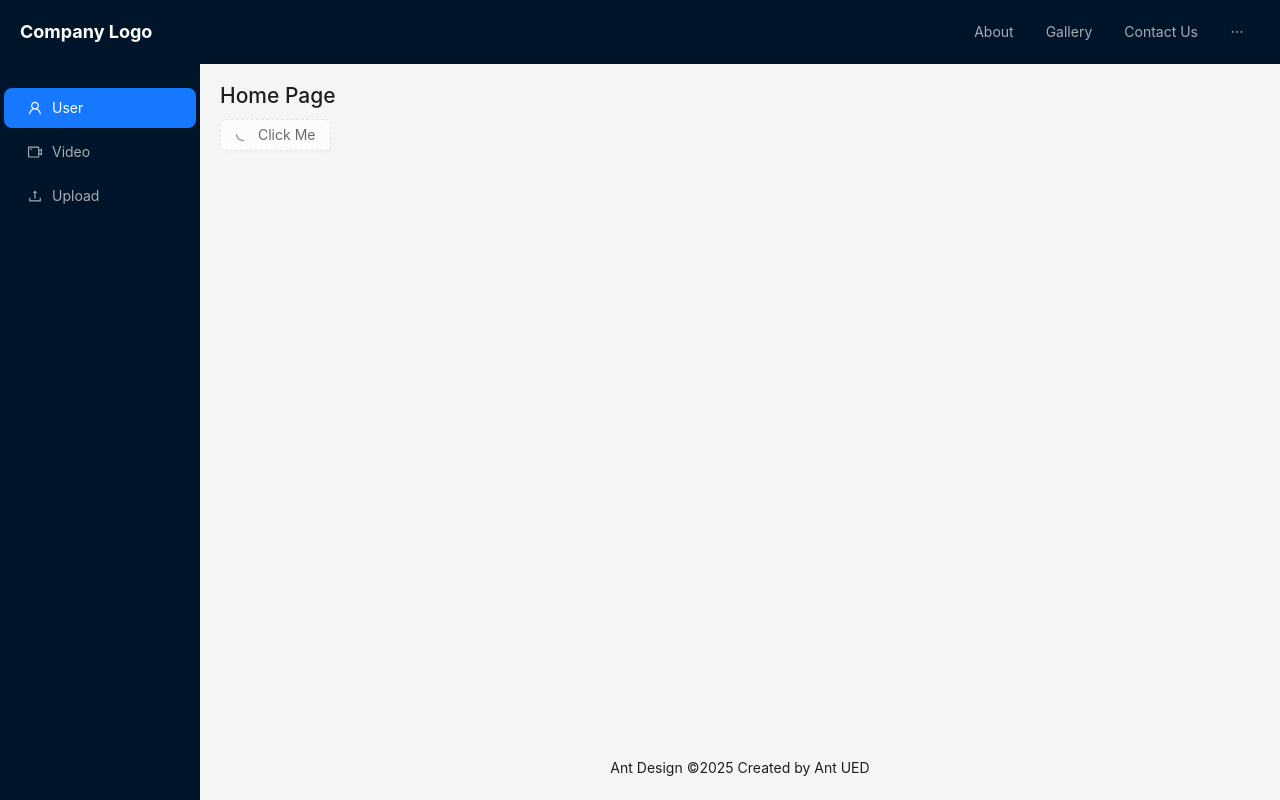
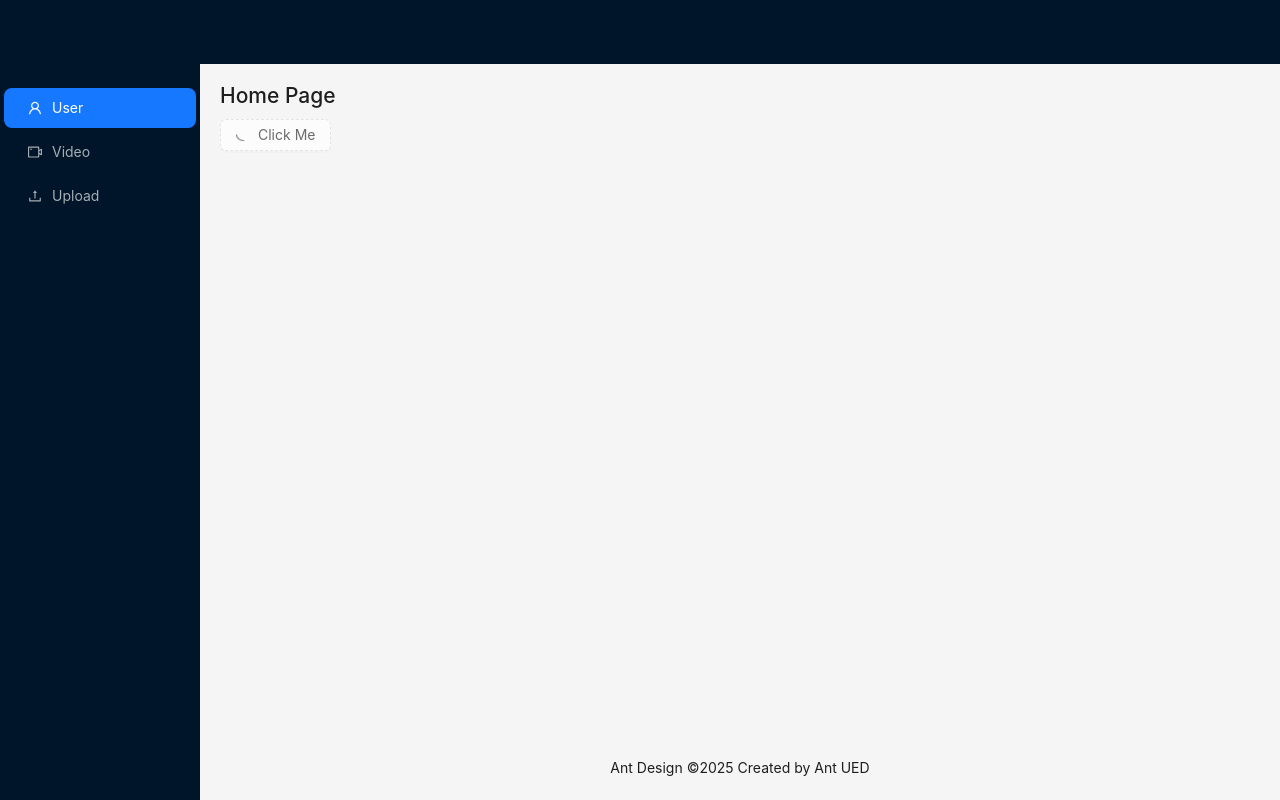
Before and after one commit to FaizanRana768/Ant-Design, a React (Vite) app: page / in a window 1280 px wide. Built offline with nearby package versions, Linux system fonts and the light colour scheme.

Commit message:
remove link from header

```diff
--- a/src/App.jsx
+++ b/src/App.jsx
@@ -20,24 +20,15 @@ const sidebarMenuItems = [
   label: <Link to={`/nav${item.key}`}>{item.label}</Link>,
 }));
 
-const headerMenuItems = [
-  { key: "about", label: <Link to="/about">About</Link> },
-  { key: "gallery", label: <Link to="/gallery">Gallery</Link> },
-  { key: "contact", label: <Link to="/contact">Contact Us</Link> },
-  { key: "blog", label: <Link to="/blog">Blog</Link> },
-];
 
 const App = () => {
   return (
     <Router>
       <Layout style={{ height: "100vh" }}>
         <Header style={{ padding: "0 20px", background: "#001529", display: "flex", alignItems: "center" }}>
-          <div style={{ flex: 1, fontSize: "18px", fontWeight: "bold" }}>
-            <Link to="/" style={{ color: "white", textDecoration: "none" }}>
-              Company Logo
-            </Link>
-          </div>
-          <Menu theme="dark" mode="horizontal" items={headerMenuItems} style={{ background: "transparent" }} />
+         <div>
+
+         </div>
         </Header>
 
         <Layout>
```
